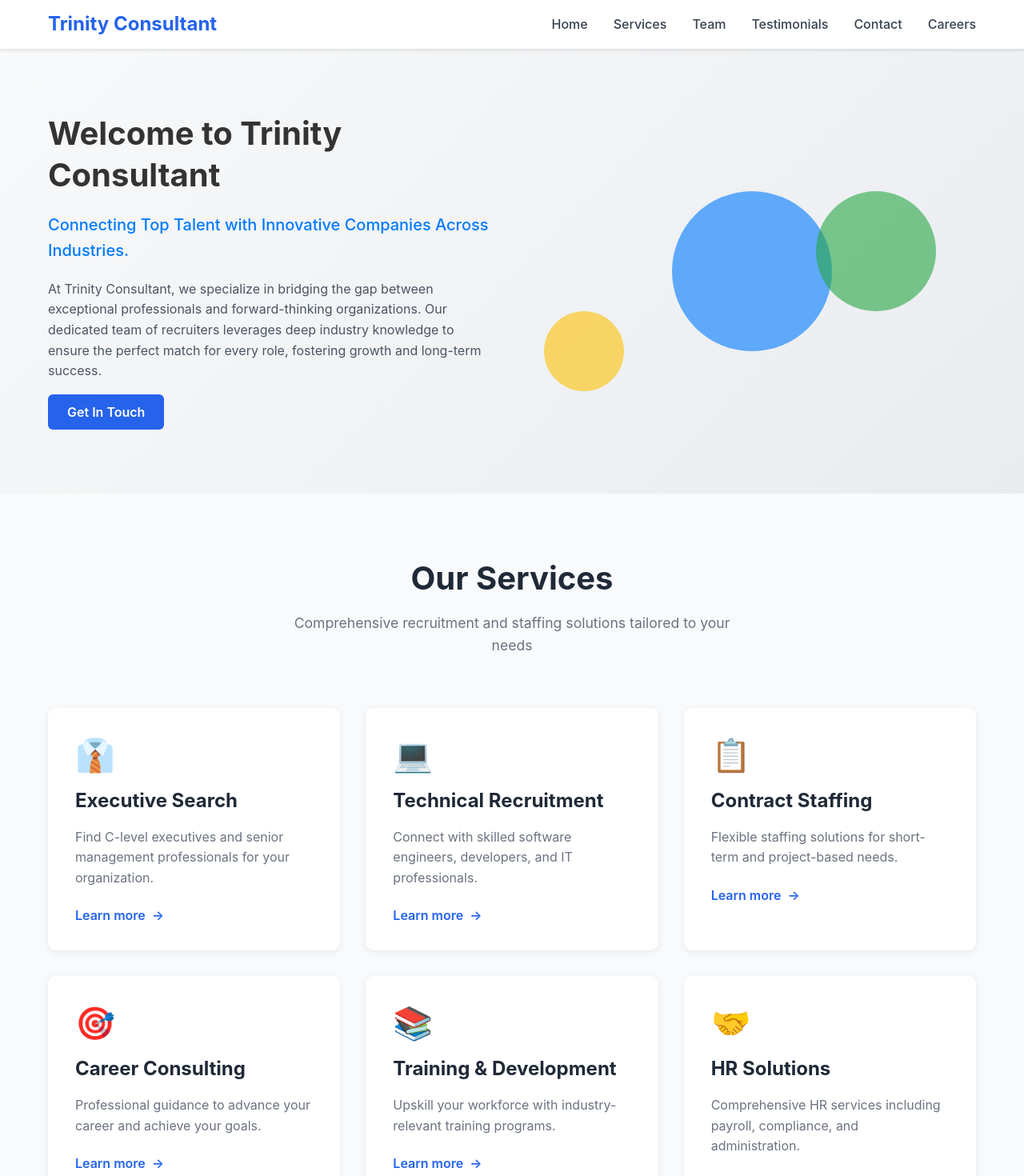
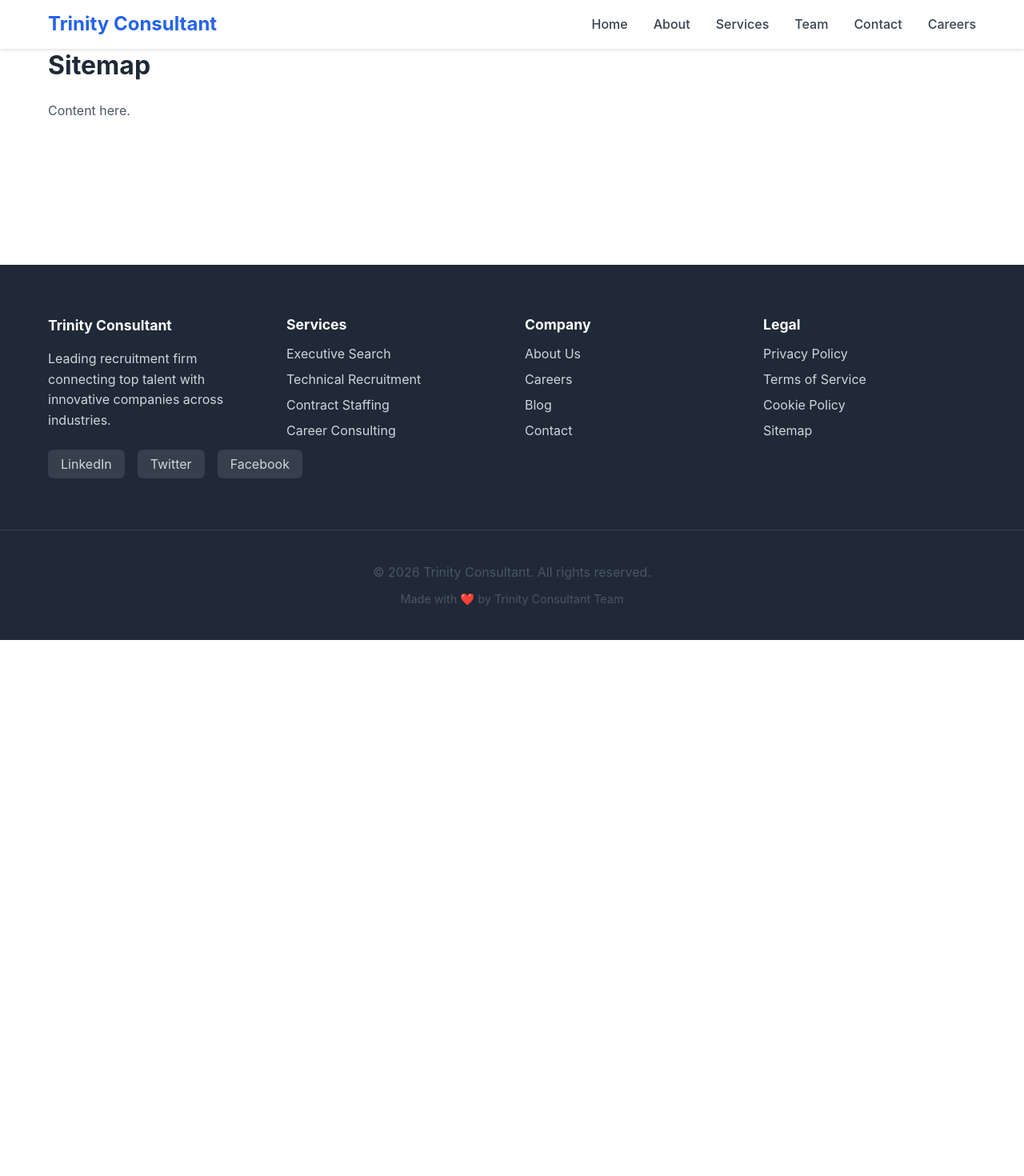
Before and after one commit to 2025Subhashis/trinityconsultant, a React (Create React App) app: page /trinityconsultant/sitemap in a window 1280 px wide. Shown: the top 1470 px of the page at 80% size. After the commit the page ends 800 px from the top, so only its background shows below. Built offline with nearby package versions, Linux system fonts and the light colour scheme.

Commit message:
Implement React Router and set up navigation and placeholder pages

```diff
--- a/package.json
+++ b/package.json
@@ -7,6 +7,7 @@
     "axios": "^1.6.0",
     "react": "^18.2.0",
     "react-dom": "^18.2.0",
+    "react-router-dom": "^7.15.1",
     "react-scripts": "5.0.1"
   },
   "scripts": {
--- a/src/App.js
+++ b/src/App.js
@@ -1,29 +1,44 @@
 import React from 'react';
 import './App.css';
+import { BrowserRouter as Router, Routes, Route } from 'react-router-dom';
 import Header from './components/Header';
+import Footer from './components/Footer';
 import About from './components/About';
 import Services from './components/Services';
 import Team from './components/Team';
 import Testimonials from './components/Testimonials';
 import Contact from './components/Contact';
-import Footer from './components/Footer';
+
+// Placeholder Pages
+const Home = () => <div><About /><Services /><Team /><Testimonials /><Contact /></div>;
+const Careers = () => <div className="container"><h2>Careers</h2><p>Join our team.</p></div>;
+const Blog = () => <div className="container"><h2>Blog</h2><p>Latest news.</p></div>;
+const PrivacyPolicy = () => <div className="container"><h2>Privacy Policy</h2><p>Content here.</p></div>;
+const TermsOfService = () => <div className="container"><h2>Terms of Service</h2><p>Content here.</p></div>;
+const CookiePolicy = () => <div className="container"><h2>Cookie Policy</h2><p>Content here.</p></div>;
+const Sitemap = () => <div className="container"><h2>Sitemap</h2><p>Content here.</p></div>;
 
 function App() {
   return (
+    <Router basename="/trinityconsultant">
       <div className="App">
-      <a href="#main-content" className="skip-link">
-        Skip to main content
-      </a>
         <Header />
         <main id="main-content">
-        <About />
-        <Services />
-        <Team />
-        <Testimonials />
-        <Contact />
+          <Routes>
+            <Route path="/" element={<Home />} />
+            <Route path="/about" element={<About />} />
+            <Route path="/careers" element={<Careers />} />
+            <Route path="/blog" element={<Blog />} />
+            <Route path="/contact" element={<Contact />} />
+            <Route path="/privacy" element={<PrivacyPolicy />} />
+            <Route path="/terms" element={<TermsOfService />} />
+            <Route path="/cookie" element={<CookiePolicy />} />
+            <Route path="/sitemap" element={<Sitemap />} />
+          </Routes>
         </main>
         <Footer />
       </div>
+    </Router>
   );
 }
 
--- a/src/components/Footer.js
+++ b/src/components/Footer.js
@@ -1,5 +1,6 @@
 import React from 'react';
 import './Footer.css';
+import { Link } from 'react-router-dom';
 
 function Footer() {
   const currentYear = new Date().getFullYear();
@@ -25,30 +26,30 @@ function Footer() {
             <div className="footer-section">
               <h4>Services</h4>
               <ul>
-                <li><a href="#executive-search">Executive Search</a></li>
-                <li><a href="#technical-recruitment">Technical Recruitment</a></li>
-                <li><a href="#contract-staffing">Contract Staffing</a></li>
-                <li><a href="#career-consulting">Career Consulting</a></li>
+                <li><Link to="/services">Executive Search</Link></li>
+                <li><Link to="/services">Technical Recruitment</Link></li>
+                <li><Link to="/services">Contract Staffing</Link></li>
+                <li><Link to="/services">Career Consulting</Link></li>
               </ul>
             </div>
 
             <div className="footer-section">
               <h4>Company</h4>
               <ul>
-                <li><a href="#about">About Us</a></li>
-                <li><a href="#careers">Careers</a></li>
-                <li><a href="#blog">Blog</a></li>
-                <li><a href="#contact">Contact</a></li>
+                <li><Link to="/about">About Us</Link></li>
+                <li><Link to="/careers">Careers</Link></li>
+                <li><Link to="/blog">Blog</Link></li>
+                <li><Link to="/contact">Contact</Link></li>
               </ul>
             </div>
 
             <div className="footer-section">
               <h4>Legal</h4>
               <ul>
-                <li><a href="#privacy">Privacy Policy</a></li>
-                <li><a href="#terms">Terms of Service</a></li>
-                <li><a href="#cookie-policy">Cookie Policy</a></li>
-                <li><a href="#sitemap">Sitemap</a></li>
+                <li><Link to="/privacy">Privacy Policy</Link></li>
+                <li><Link to="/terms">Terms of Service</Link></li>
+                <li><Link to="/cookie">Cookie Policy</Link></li>
+                <li><Link to="/sitemap">Sitemap</Link></li>
               </ul>
             </div>
           </div>
--- a/src/components/Header.js
+++ b/src/components/Header.js
@@ -1,5 +1,6 @@
 import React, { useState } from 'react';
 import './Header.css';
+import { Link } from 'react-router-dom';
 
 function Header() {
   const [mobileMenuOpen, setMobileMenuOpen] = useState(false);
@@ -18,9 +19,9 @@ function Header() {
         <div className="container navbar-content">
           <div className="logo">
             <h1>
-              <a href="#home" onClick={handleNavClick}>
+              <Link to="/" onClick={handleNavClick}>
                 Trinity Consultant
-              </a>
+              </Link>
             </h1>
           </div>
 
@@ -41,34 +42,34 @@ function Header() {
             className={`nav-links ${mobileMenuOpen ? 'active' : ''}`}
           >
             <li>
-              <a href="#home" onClick={handleNavClick}>
+              <Link to="/" onClick={handleNavClick}>
                 Home
-              </a>
+              </Link>
             </li>
             <li>
-              <a href="#services" onClick={handleNavClick}>
-                Services
-              </a>
+              <Link to="/about" onClick={handleNavClick}>
+                About
+              </Link>
             </li>
             <li>
-              <a href="#team" onClick={handleNavClick}>
-                Team
-              </a>
+              <Link to="/services" onClick={handleNavClick}>
+                Services
+              </Link>
             </li>
             <li>
-              <a href="#testimonials" onClick={handleNavClick}>
-                Testimonials
-              </a>
+              <Link to="/team" onClick={handleNavClick}>
+                Team
+              </Link>
             </li>
             <li>
-              <a href="#contact" onClick={handleNavClick}>
+              <Link to="/contact" onClick={handleNavClick}>
                 Contact
-              </a>
+              </Link>
             </li>
             <li>
-              <a href="#careers" onClick={handleNavClick}>
+              <Link to="/careers" onClick={handleNavClick}>
                 Careers
-              </a>
+              </Link>
             </li>
           </ul>
         </div>
```
Also changed, not shown: 1 other file (tests, documents, lock files or other folders). Lines whose indentation alone changed are shown as unchanged.
